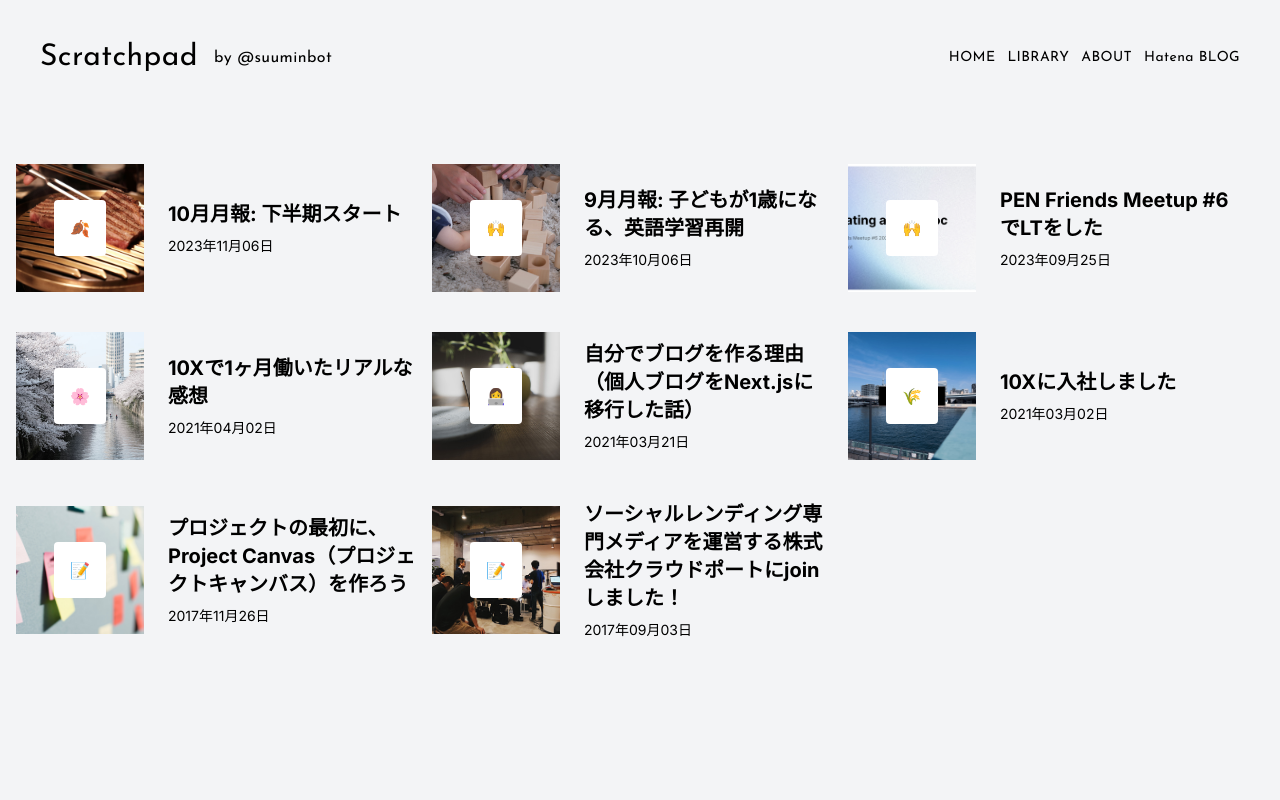
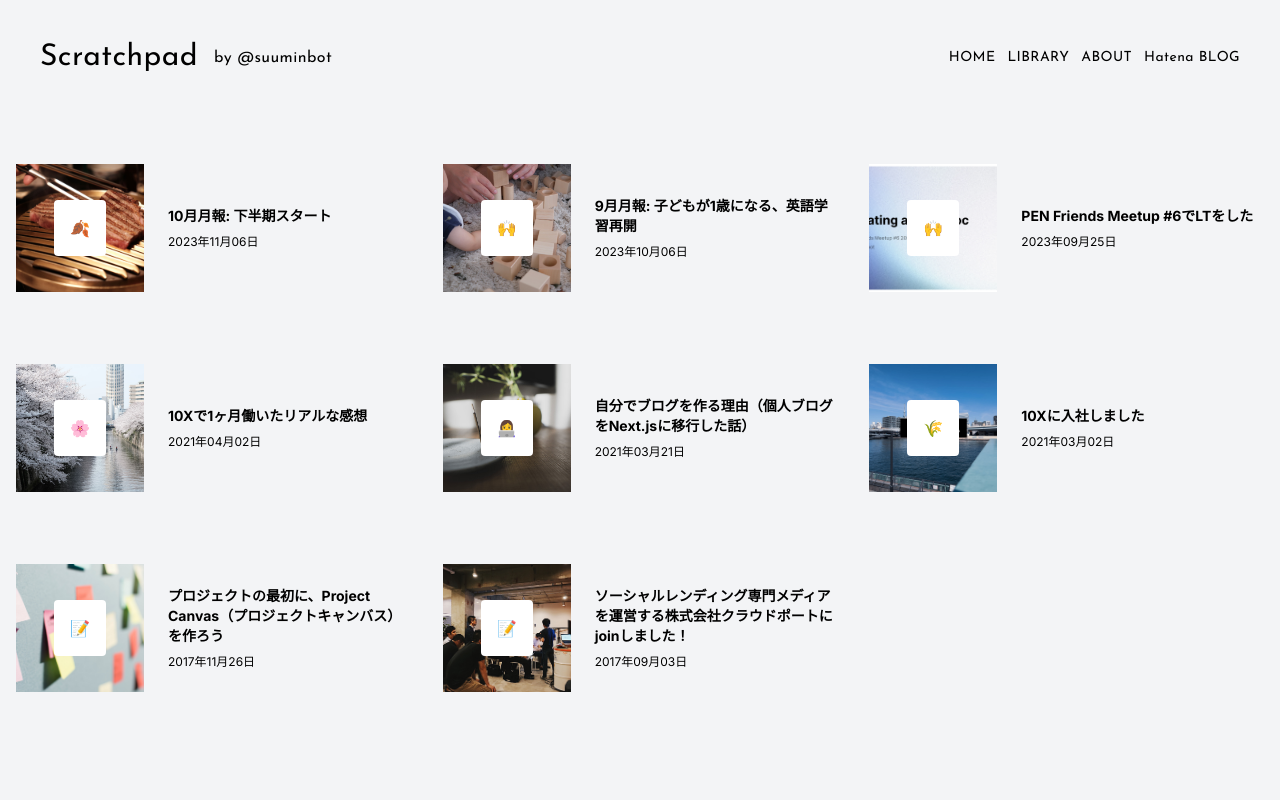
Before and after one commit to suuminbot/sumirehibiyacom, a Next.js app: page / in a window 1280 px wide. Shown: the top 800 px of the page. Built offline with nearby package versions, Linux system fonts and the light colour scheme; what tailwindcss-fluid-type would draw is missing.

Commit message:
notesのスタイル調整

```diff
--- a/app/notes/[slug]/page.tsx
+++ b/app/notes/[slug]/page.tsx
@@ -60,7 +60,7 @@ export default async function BlogPost({ params }: Props) {
         </h1>
         <p className="text-center text-paleYellow-dark">{d}</p>
       </div>
-      <div className="mb-10 -mx-4 lg:-mx-24 relative h-60 md:h-72 lg:h-96">
+      <div className="relative m-auto mb-10 -mx-4 md:w-5/6 md:m-auto lg:w-3/5 h-72 md:h-80 lg:h-96">
         <Image
           src={`${coverImage}`}
           alt={`${title}`}
@@ -69,7 +69,7 @@ export default async function BlogPost({ params }: Props) {
         />
       </div>
       <div
-        className="markdown md:w-2/3 m-auto"
+        className="markdown md:w-2/3 lg:w-3/5 xl:w-2/5 m-auto"
         dangerouslySetInnerHTML={{ __html: contentHtml }}
       ></div>
     </>
--- a/app/page.tsx
+++ b/app/page.tsx
@@ -44,12 +44,9 @@ export default async function Home() {
   )
 
   return (
-    <div className="flex flex-wrap">
+    <div className="grid gap-4 md:grid-cols-2 md:gap-8 lg:grid-cols-3">
       {posts.map((post) => (
-        <div
-          key={post.slug}
-          className="xl:w-1/3 lg:w-1/2 lg:pr-4 flex mb-10 items-center"
-        >
+        <div key={post.slug} className="flex mb-10 items-center">
           <Link
             href={`/notes/${post.slug}`}
             className="mr-6 w-20 h-20 md:w-32 md:h-32 flex-none relative flex justify-center items-center hover:no-underline"
@@ -65,11 +62,11 @@ export default async function Home() {
           <div>
             <Link
               href={`/notes/${post.slug}`}
-              className="text-xl font-bold block mb-2"
+              className="text-sm font-bold block mb-2"
             >
               {post.frontmatter.title}
             </Link>
-            <p className="text-sm">{post.d}</p>
+            <p className="text-xs">{post.d}</p>
           </div>
         </div>
       ))}
```
Also changed, not shown: app/notes/[slug]/markdown.css (+5 -5 lines).
